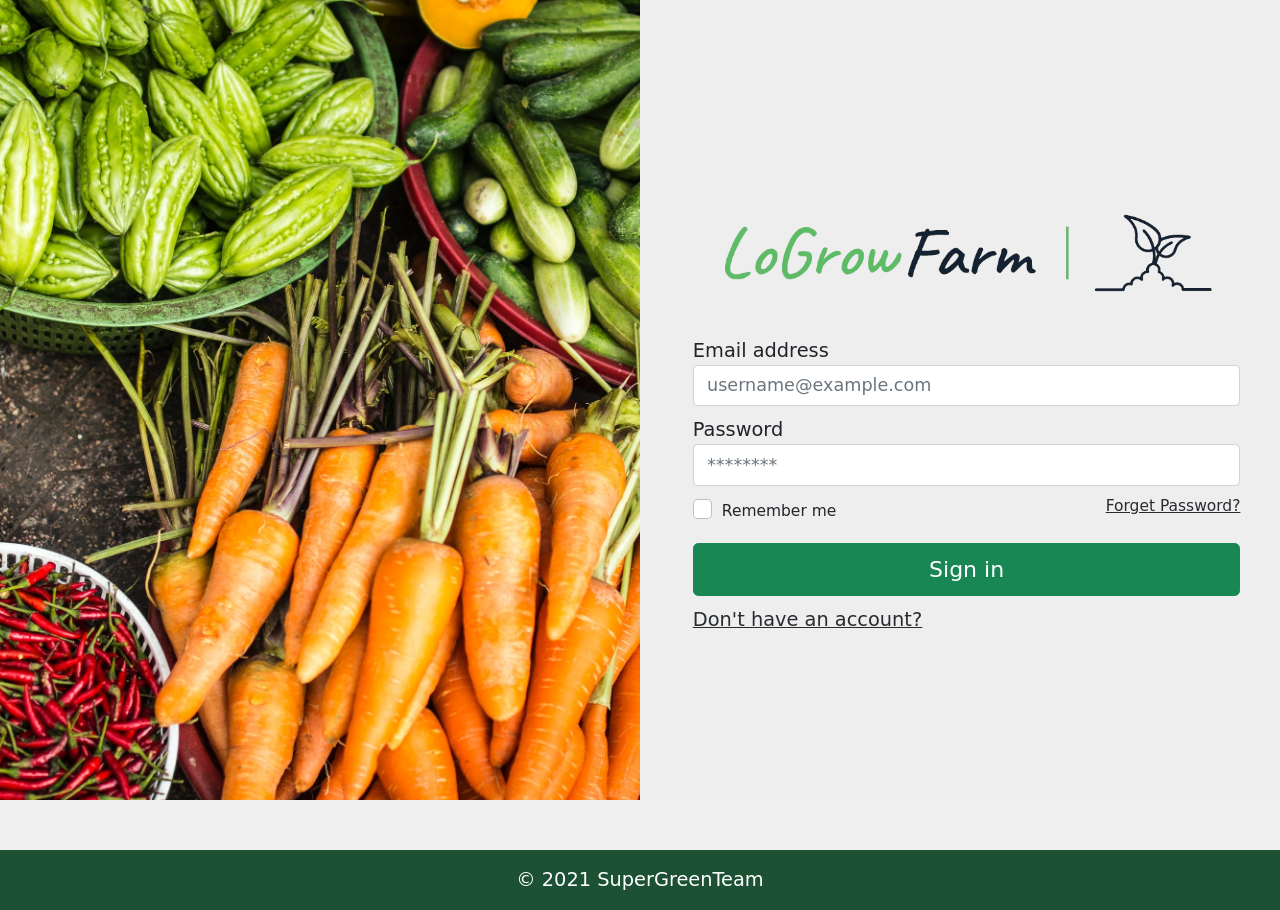
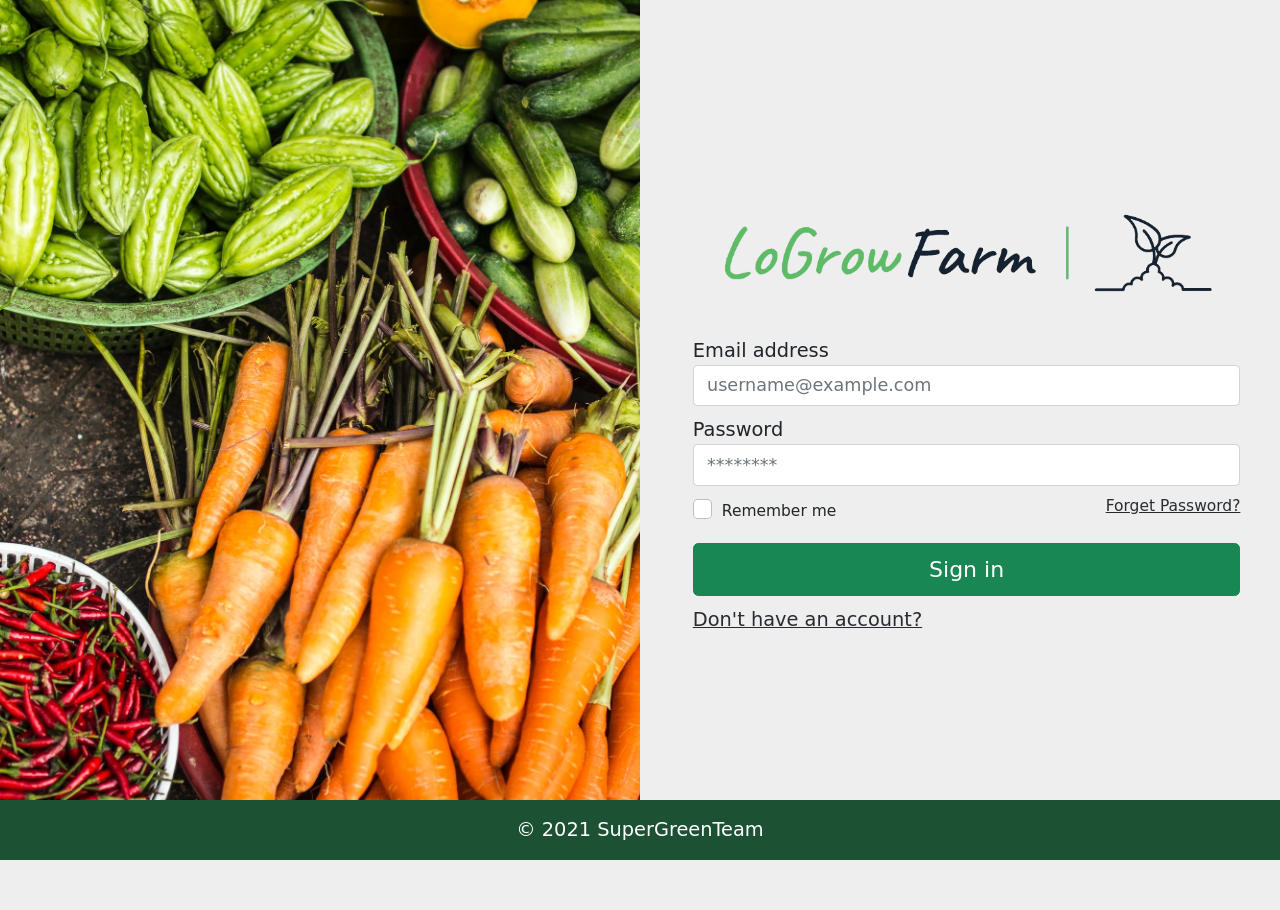
Before and after one commit to pokai-huang0828/CSTP1304_SuperGreenTeam, a PHP site: page / in a window 1280 px wide. After the commit the page ends 860 px from the top, so only its background shows below. Run offline with PHP 8.4, Linux system fonts and the light colour scheme; some libraries are stand-ins or nearby versions; some web fonts are replaced.

Commit message:
fixed footer

```diff
--- a/index.php
+++ b/index.php
@@ -58,7 +58,8 @@ Shared::header("LoGrow farm Login Page", "css/signInPage.css");
 </div>
 
 <!-- Prevent footer from hiding the "Don't have an account?" link -->
-<div style="height: 50px;"></div>
+<div class="d-sm-block d-md-block d-lg-none" style="height: 50px;"></div>
+<div class="d-none d-md-block d-lg-none" style="height: 150px;"></div>
 
 <?php
 Shared::footer();
```
